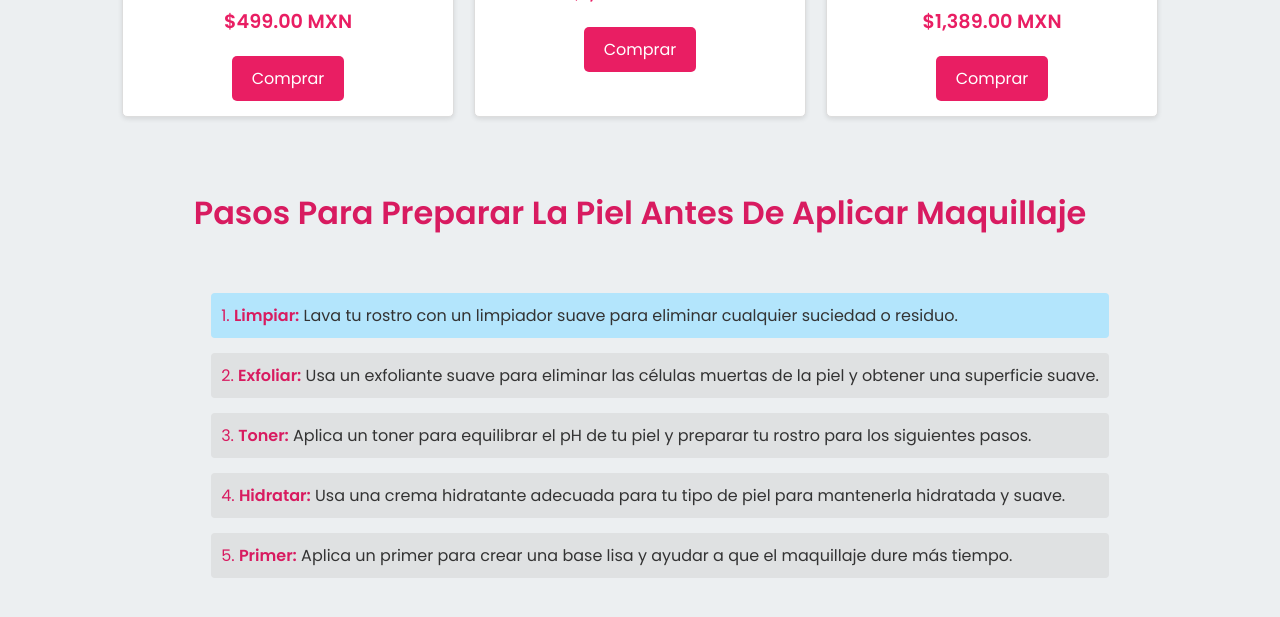
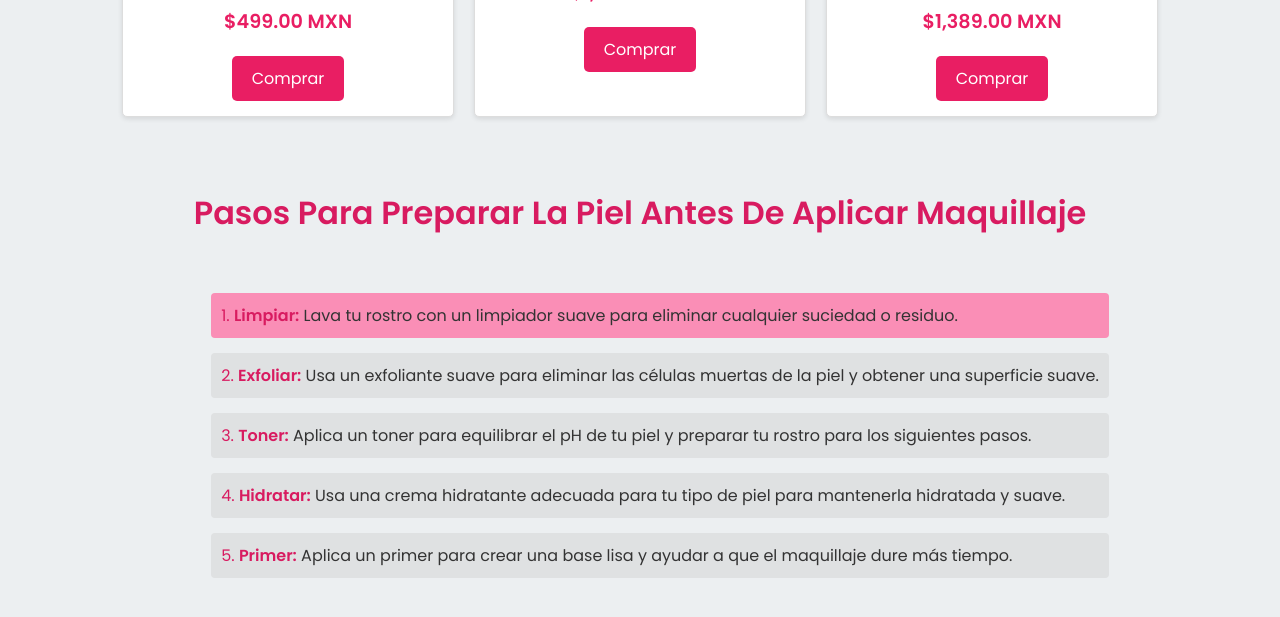
Before and after one commit to kabreraraul/maquillajes_valeria, a plain HTML site: page index.html in a window 1280 px wide. In both pictures the pointer is over the item 659 px from the left and 1279 px from the top of the page. Shown: the part 964-1581 px from the top of the page. Drawn offline with Linux system fonts and the light colour scheme.

Commit message:
Update index.html

```diff
--- a/index.html
+++ b/index.html
@@ -54,7 +54,7 @@
         }
 
             li:hover {
-                background: #b3e5fc;
+                background: #fa8eb6;
             }
 
             li::marker {
```
